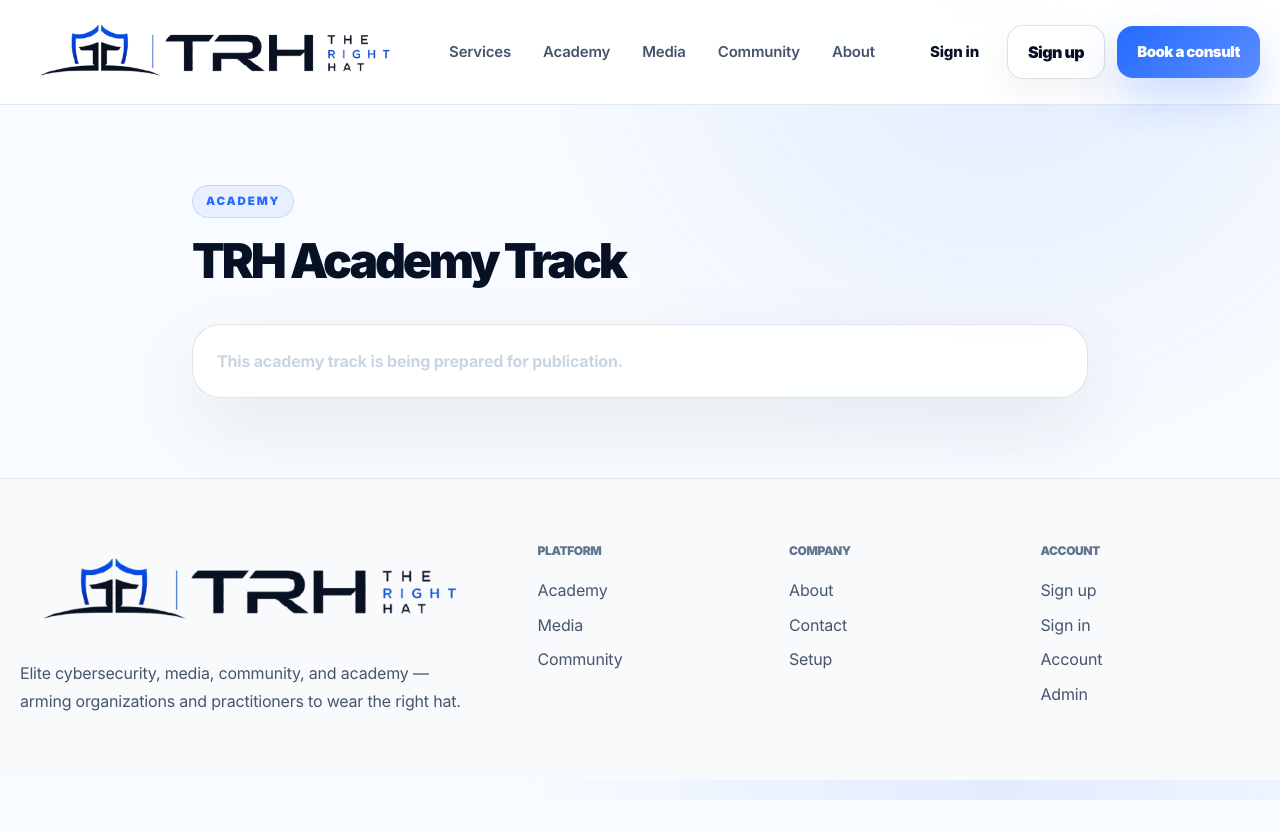
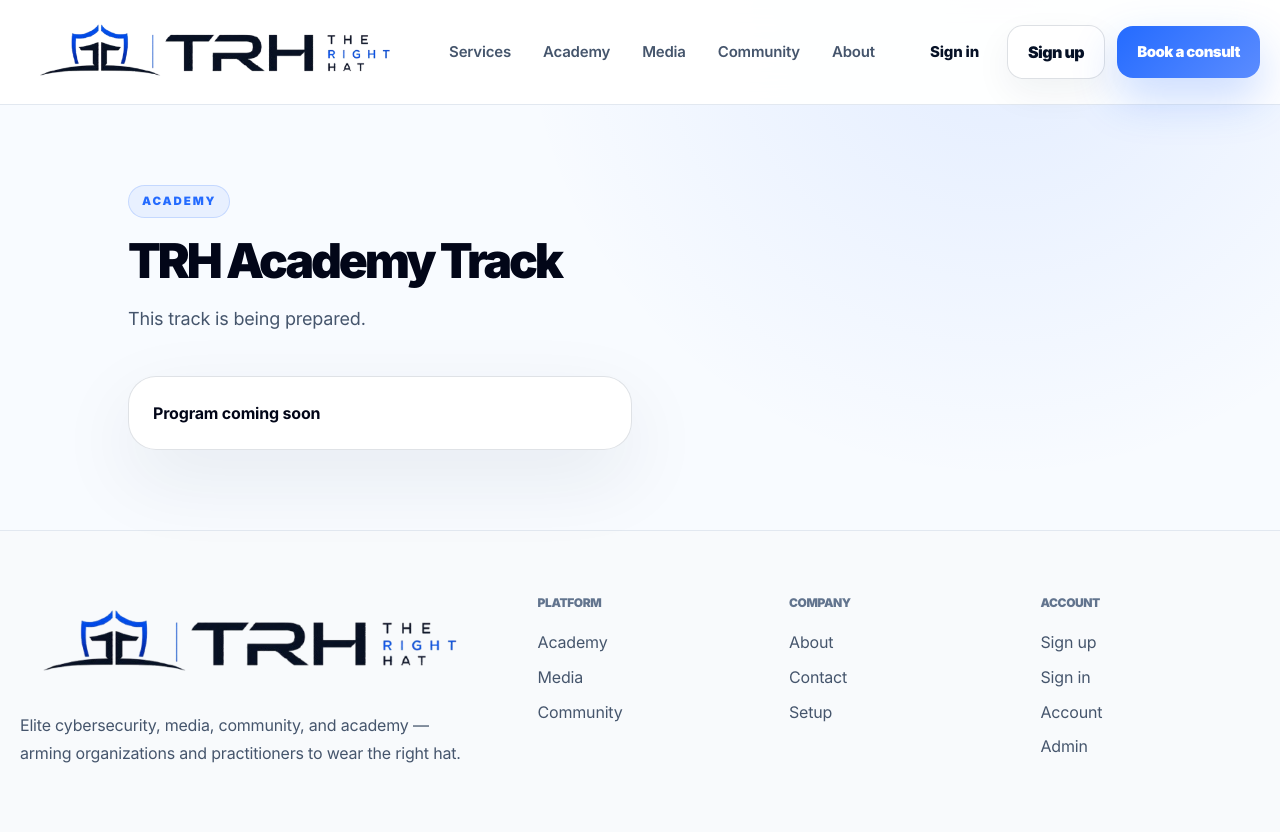
Before and after one commit to SeeDev-K/The-Right-Hat, a Next.js app: page /academy/1 in a window 1280 px wide. Before the commit the page ends 800 px from the top, so only its background shows below. Built offline with nearby package versions, Linux system fonts and the light colour scheme.

Commit message:
content: enrich academy track detail pages

```diff
--- a/app/academy/[slug]/page.tsx
+++ b/app/academy/[slug]/page.tsx
@@ -1,29 +1,38 @@
-const lessons: Record<string, { title: string; body: string[] }> = {
+const lessons: Record<string, { title: string; intro: string; body: string[] }> = {
   'soc-analyst-track': {
     title: 'SOC Analyst Track',
-    body: ['Alert triage and validation', 'SIEM investigation workflow', 'Escalation and reporting', 'Detection quality mindset'],
+    intro: 'Learn how to qualify alerts, build investigation notes and communicate findings clearly.',
+    body: ['Triage method', 'Log review workflow', 'Escalation notes', 'Case summary template'],
   },
   'red-team-foundations': {
-    title: 'Red Team Foundations',
-    body: ['Reconnaissance methodology', 'Attack path thinking', 'Privilege escalation basics', 'Professional reporting'],
+    title: 'Security Assessment Track',
+    intro: 'Build a professional assessment mindset: scope, evidence, validation and reporting.',
+    body: ['Scoping basics', 'Asset review', 'Evidence handling', 'Executive report structure'],
   },
   'cloud-security-track': {
     title: 'Cloud Security Track',
-    body: ['IAM review', 'Network boundaries', 'Deployment hardening', 'Cloud monitoring'],
+    intro: 'Understand cloud identity, exposure, logging and secure operating patterns.',
+    body: ['Identity review', 'Storage exposure', 'Network boundaries', 'Logging baseline'],
+  },
+  'grc-essentials': {
+    title: 'GRC Essentials',
+    intro: 'Translate controls, risk and audit needs into clear business language.',
+    body: ['Risk register', 'Policy structure', 'Control mapping', 'Leadership reporting'],
   },
 }
 
 export default async function AcademyLessonPage({ params }: { params: Promise<{ slug: string }> }) {
   const { slug } = await params
-  const lesson = lessons[slug] || { title: 'TRH Academy Track', body: ['This academy track is being prepared for publication.'] }
+  const lesson = lessons[slug] || { title: 'TRH Academy Track', intro: 'This track is being prepared.', body: ['Program coming soon'] }
 
   return (
     <main className="py-20">
-      <div className="container max-w-4xl">
+      <div className="container max-w-5xl">
         <span className="badge">Academy</span>
-        <h1 className="mt-5 text-5xl font-black">{lesson.title}</h1>
-        <div className="mt-10 grid gap-4">
-          {lesson.body.map((item) => <div key={item} className="card p-6 font-bold text-slate-300">{item}</div>)}
+        <h1 className="mt-5 text-5xl font-black text-slate-950">{lesson.title}</h1>
+        <p className="mt-5 max-w-3xl text-lg leading-8 text-slate-600">{lesson.intro}</p>
+        <div className="mt-10 grid gap-4 md:grid-cols-2">
+          {lesson.body.map((item) => <div key={item} className="card p-6 font-bold text-slate-950">{item}</div>)}
         </div>
       </div>
     </main>
```
